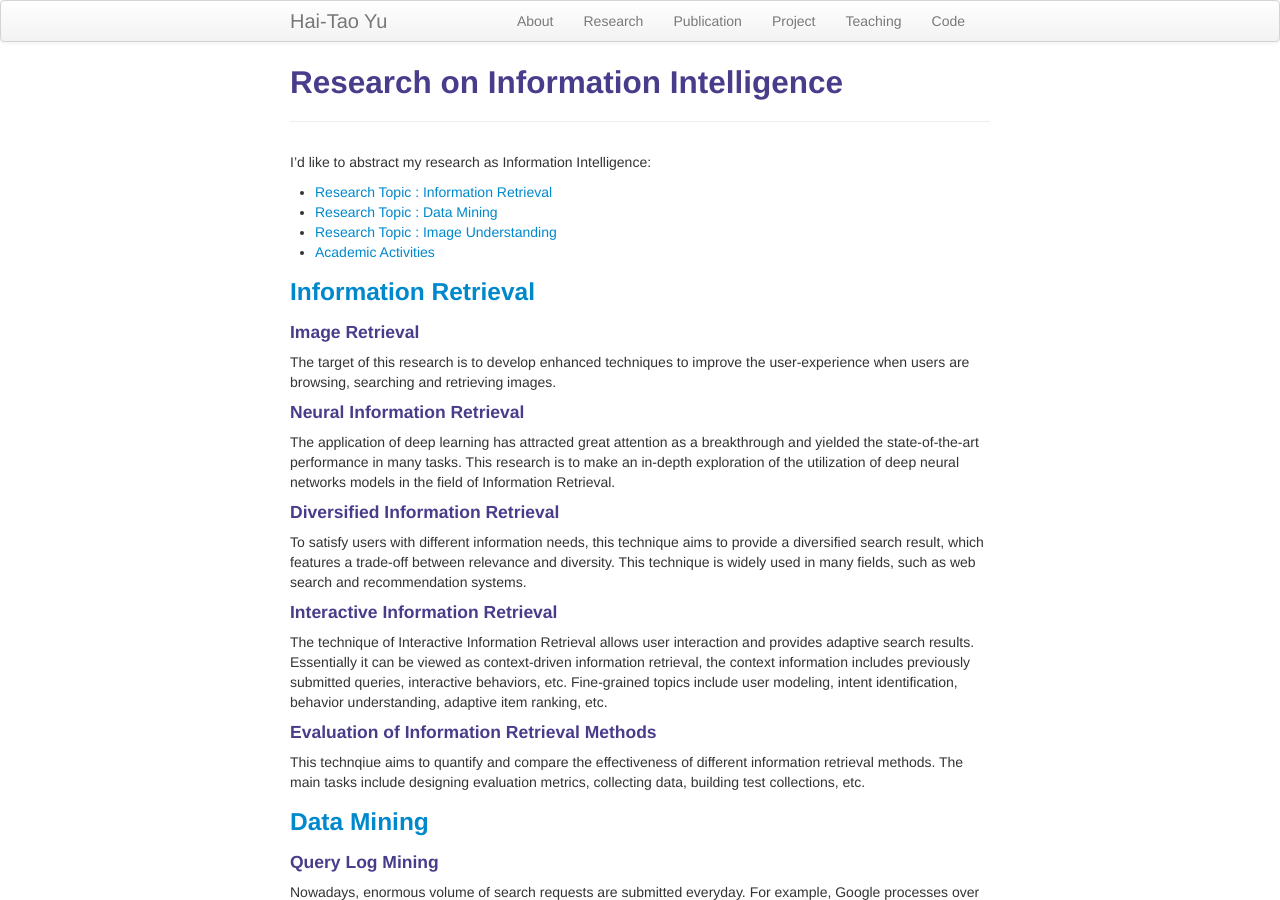
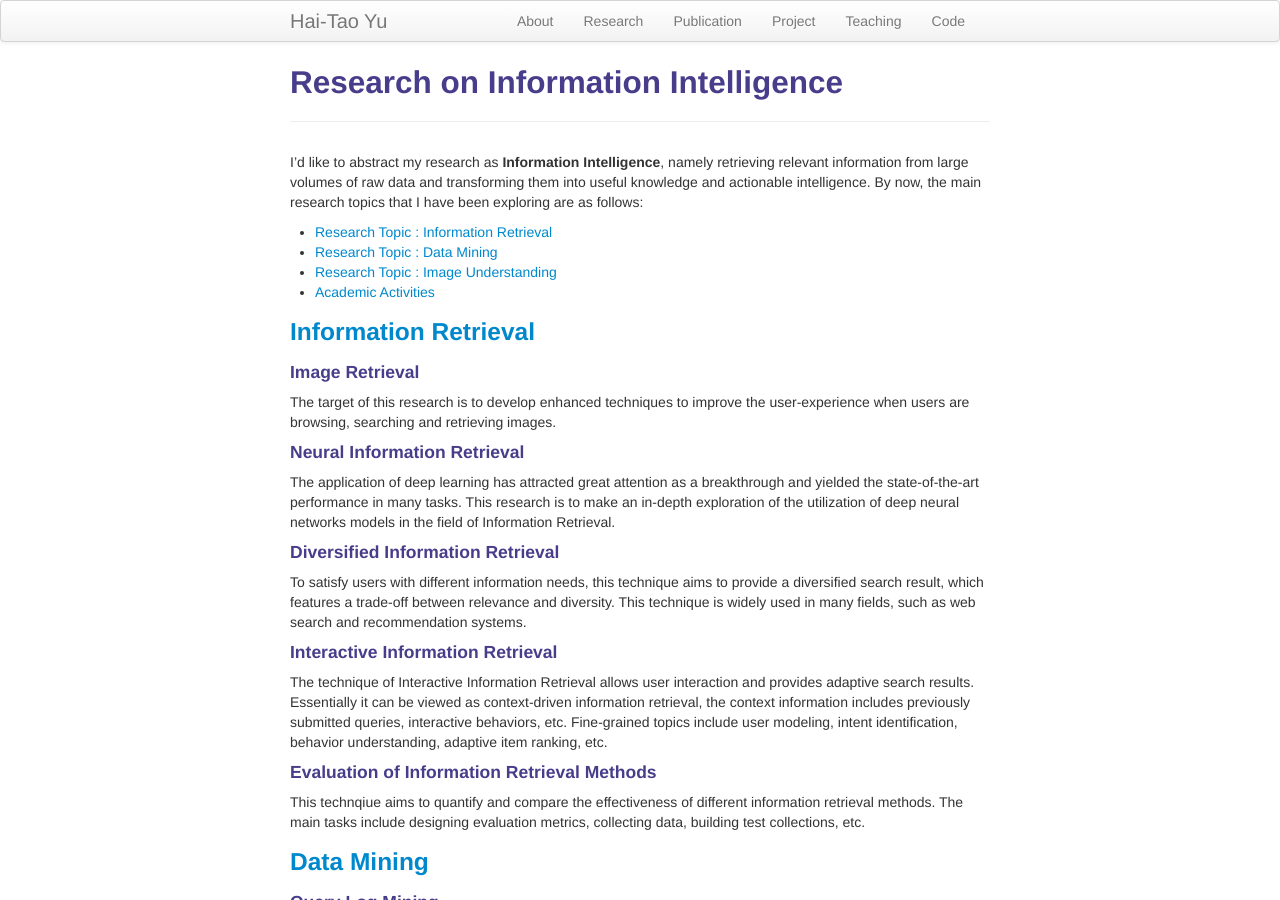
Before and after one commit to ii-research-yu/ii-research-yu.github.io, a Jekyll site: the page built from pages/research.md, in a window 1280 px wide and 900 px high. Built offline with Jekyll 4.4.1, drawn with Linux system fonts in a browser that asks for light colours.

Commit message:
Update research.md

```diff
--- a/pages/research.md
+++ b/pages/research.md
@@ -3,7 +3,7 @@
 title: Research on Information Intelligence
 description: Hai-Tao Yu's research
 ---
-I'd like to abstract my research as Information Intelligence:
+I'd like to abstract my research as **Information Intelligence**, namely retrieving relevant information from large volumes of raw data and transforming them into useful knowledge and actionable intelligence. By now, the main research topics that I have been exploring are as follows:
 
 - <a href="#ir">Research Topic : Information Retrieval</a>
 - <a href="#dm">Research Topic : Data Mining</a>
```
